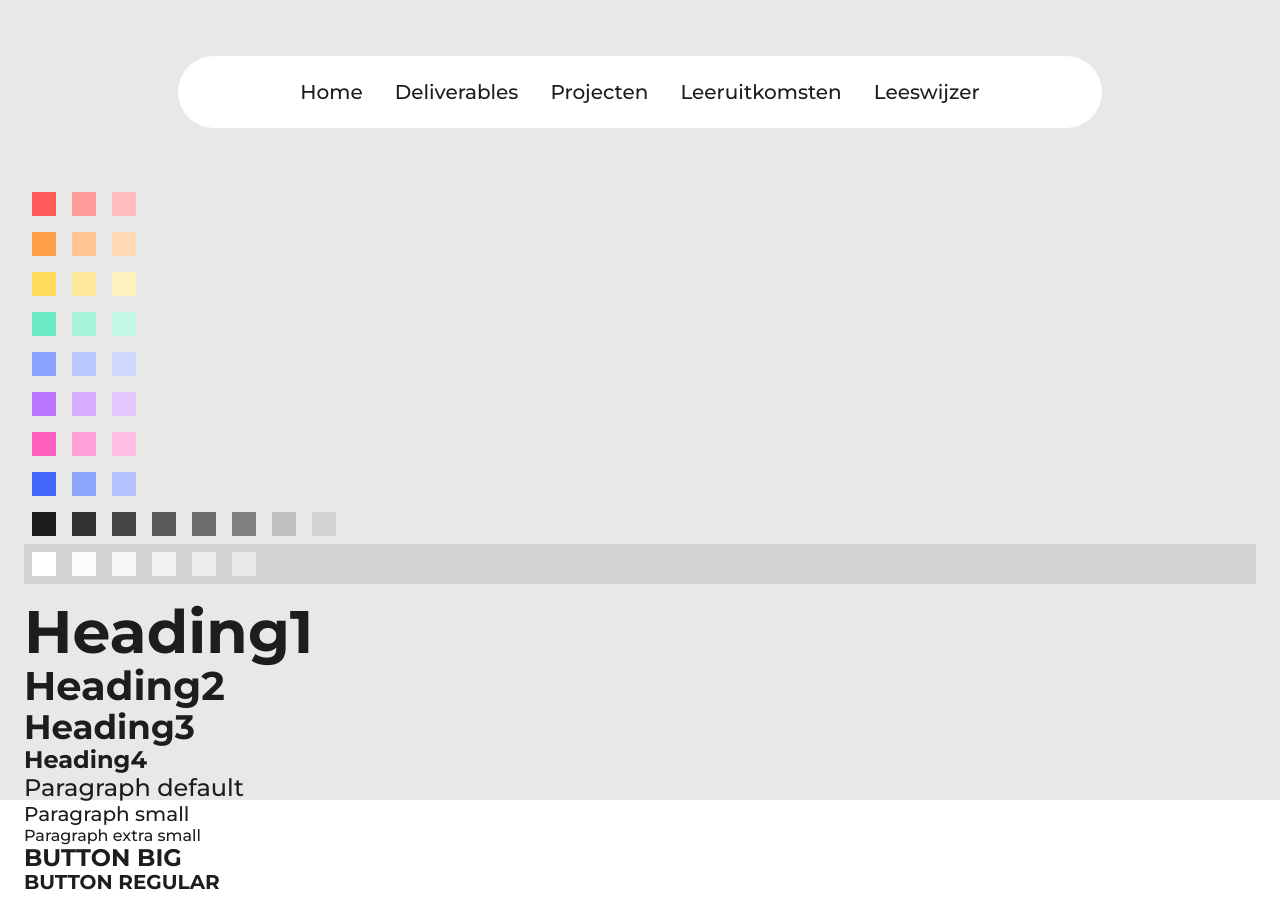
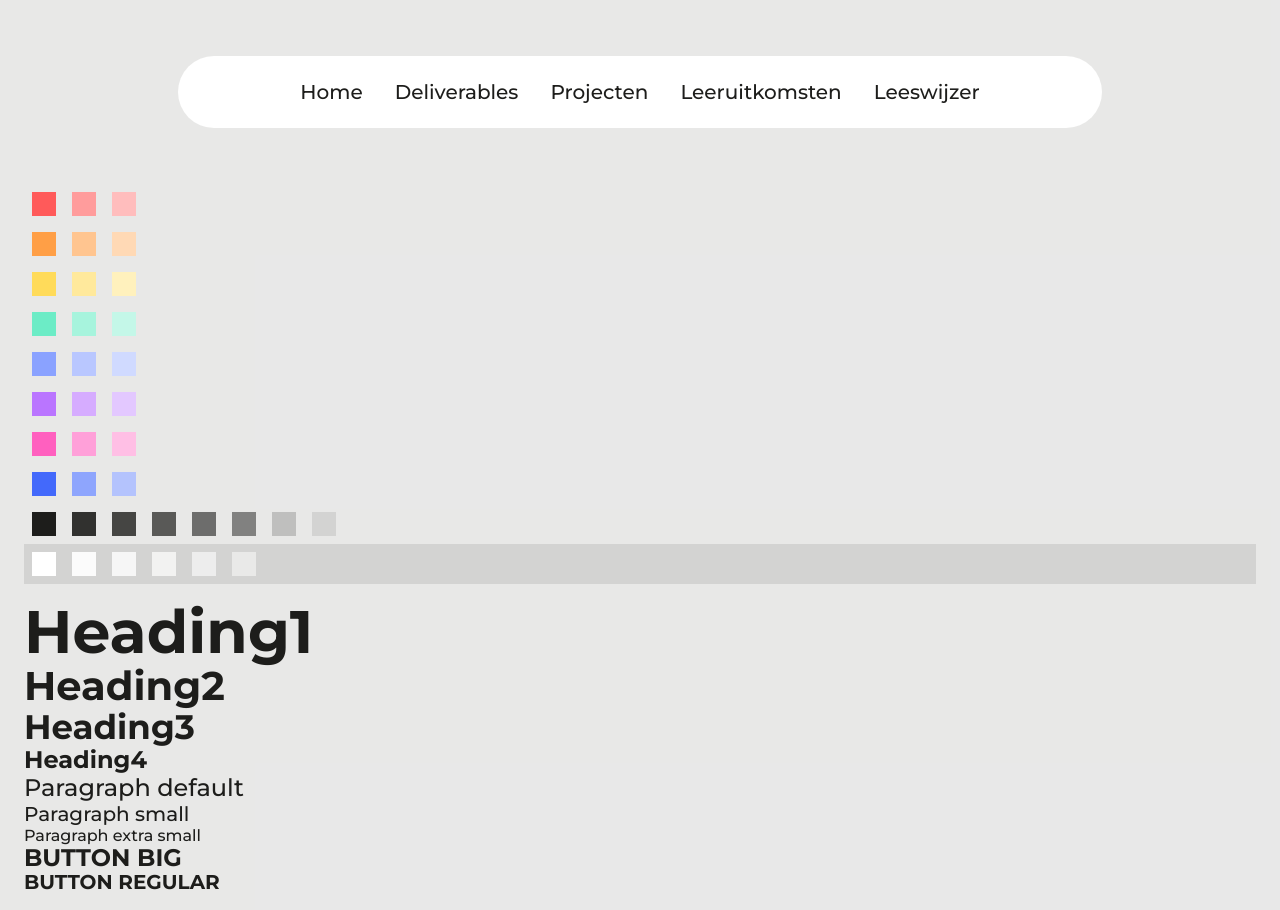
Before and after one commit to metteghijsen/semester6-website, a Nuxt app in the folder frontend/: page /playground/mette in a window 1280 px wide. Built offline with nearby package versions, Linux system fonts and the light colour scheme.

Commit message:
Fix: Removed white bar at the bottom when using container

```diff
--- a/frontend/components/ui/Container.vue
+++ b/frontend/components/ui/Container.vue
@@ -1,5 +1,5 @@
 <template>
-  <div class="bg-black10 h-screen">
+  <div class="bg-black10 min-h-screen">
     <div class="max-w-[1460px] mx-auto px-3">
       <slot />
     </div>
```
